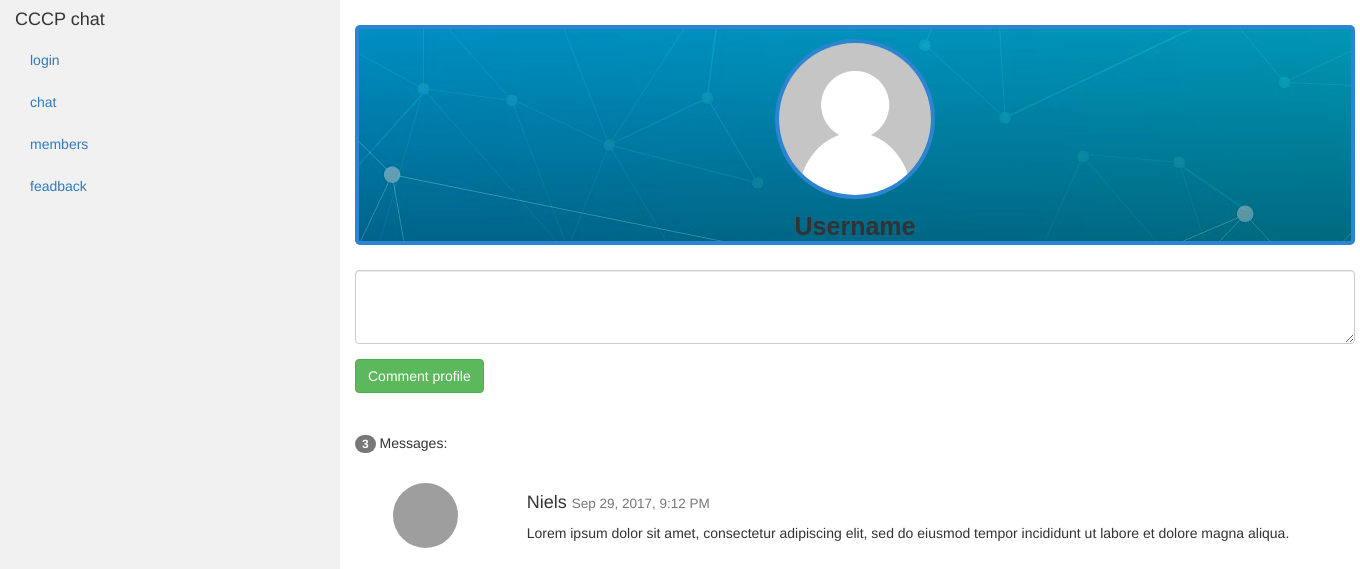
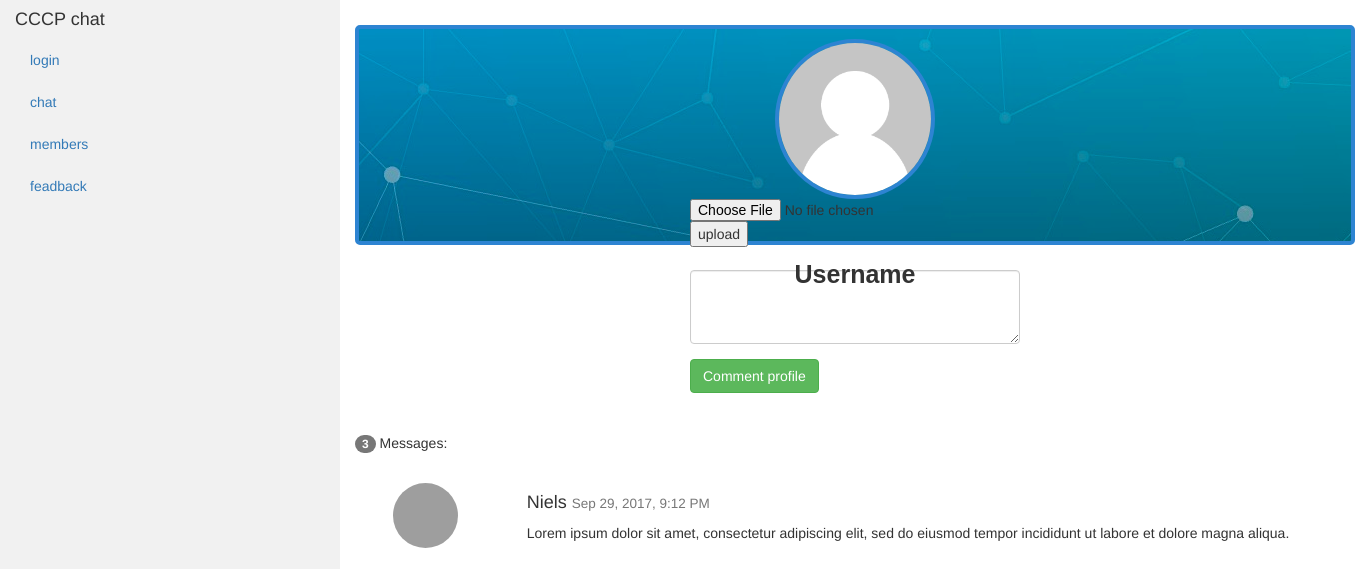
Before and after one commit to LarmuseauNiels/honeypotsite, a PHP site: page /profile.php in a window 1360 px wide. Shown: the top 569 px of the page. Run offline with PHP 8.4, Linux system fonts and the light colour scheme; some libraries are stand-ins or nearby versions; grey boxes are pictures that could not be loaded.

Commit message:
upload styling v1

```diff
--- a/assets/css/profileStyle.css
+++ b/assets/css/profileStyle.css
@@ -56,3 +56,13 @@ img#changeImgIcon
     top: 17%;
 
 }
+input
+{
+    display: inline;
+}
+form
+{
+    margin-left: auto;
+    margin-right:auto;
+    width: 330px;
+}
--- a/profile.php
+++ b/profile.php
@@ -10,6 +10,10 @@ output::navigation("loggin",$authenticator->getLogedin(),$authenticator->getRole
             <figure>
                 <a href="#"><img id="profileImg" src="assets/images/default-user-image.png">
                     <img id="changeImgIcon" src="assets/images/switch-camera-256.png"></a>
+                <form>
+                    <input type="file" value="file">
+                    <input type="submit" value="upload">
+                </form>
                 <figcaption>Username</figcaption>
             </figure>
         </div>
```
